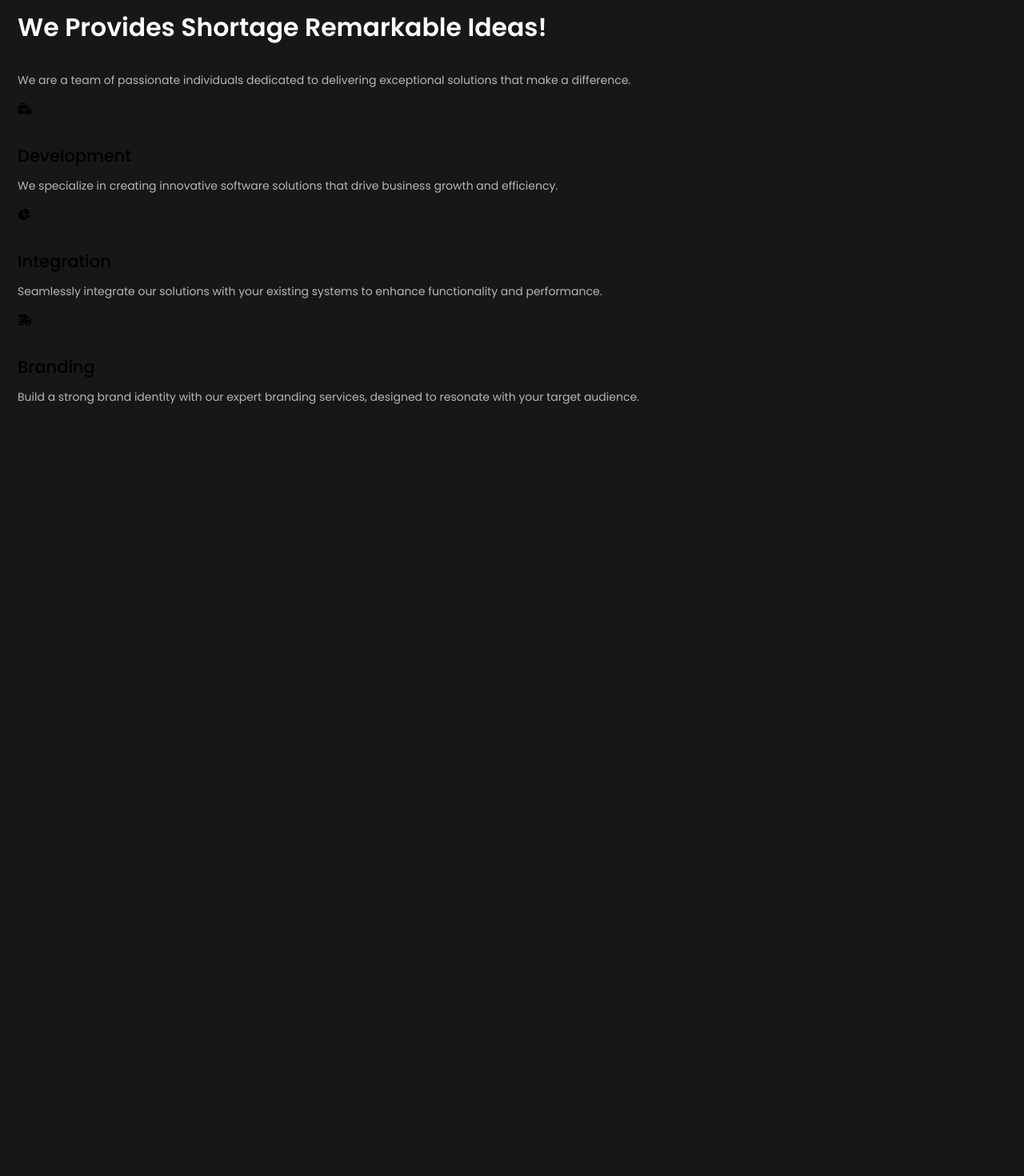
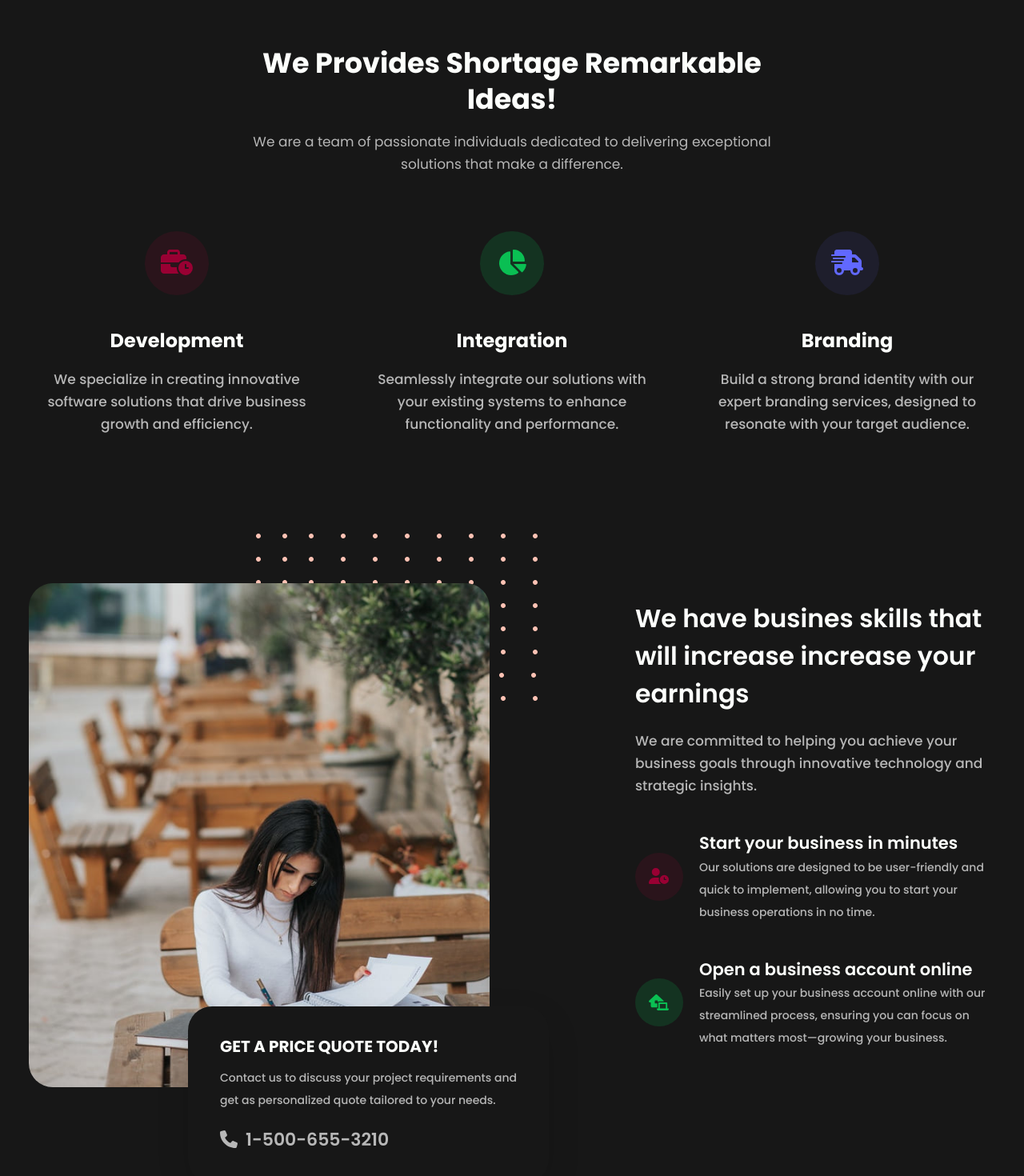
Before and after one commit to x-jirox/bussines-page, a React (Create React App) app: page / in a window 1280 px wide. Shown: the part 940-2410 px from the top of the page at 80% size. Before the commit the page ends 1462 px from the top, so only its background shows below. Built offline with nearby package versions, Linux system fonts and the light colour scheme.

Commit message:
component about: Update styles and content finished

```diff
--- a/src/components/About/About.css
+++ b/src/components/About/About.css
@@ -0,0 +1,253 @@
+#about {
+    padding: 3rem 0 6rem;
+    background: url('../../assets/about/layer.png') no-repeat center center;
+    background-size: cover;
+
+    @media (max-width:992px) {
+        padding: 3rem 0;
+    }
+
+
+    .title_headling {
+        text-align: center;
+        max-width: 50rem;
+        margin: auto;
+
+        & h3 {
+            font-size: 2.5rem;
+            line-height: 3.214rem;
+            font-weight: 700;
+            color: var(--white-color);
+            margin-bottom: 0;
+
+            @media (max-width:767px) {
+                font-size: 1.8rem;
+                line-height: 2.8rem;
+            }
+        }
+
+        & p {
+            font-size: 1.214rem;
+            line-height: 2rem;
+            color: var(--font-color);
+        }
+    }
+
+    .about_box_wrapper {
+        display: flex;
+        align-items: center;
+        justify-content: space-between;
+        margin-top: 4rem;
+        flex-wrap: wrap;
+
+        @media (max-width:992px) {
+            justify-content: center;
+        }
+
+        @media (max-width:767px) {
+            flex-direction: column;
+        }
+
+        .about_box {
+            width: calc(100% / 3 - 1rem);
+            padding: 1rem;
+            box-sizing: border-box;
+            text-align: center;
+
+            @media (max-width:992px) {
+                width: 50%;
+            }
+
+            @media (max-width:767px) {
+                width: 100%;
+            }
+
+            .about_icon {
+                font-size: 2.2857rem;
+                width: 5.7143rem;
+                height: 5.7143rem;
+                margin: auto;
+                line-height: 5.7143rem;
+                border-radius: 50%;
+                color: var(--primary-color);
+                background: var(--primary-bg);
+                text-align: center;
+
+                &.green_icon {
+                    color: var(--green-color);
+                    background: var(--green-color-bg);
+                }
+
+                &.blue_icon {
+                    color: var(--blue-color);
+                    background: var(--blue-color-bg);
+                }
+            }
+
+            & h5 {
+                font-weight: 700;
+                color: var(--white-color);
+                font-size: 1.7143rem;
+                line-height: 2.4286rem;
+            }
+
+            & p {
+                font-size: 1.2143rem;
+                line-height: 2rem;
+                color: var(--font-color);
+                font-weight: 500;
+            }
+        }
+    }
+
+    .about_box_details {
+        display: flex;
+        justify-content: space-between;
+        margin-top: 10rem;
+        flex-wrap: wrap;
+
+        @media (max-width:1024px) {
+            flex-direction: column;
+        }
+
+        .about_col {
+            width: calc(100% / 2 - 1rem);
+            padding: 1rem;
+            box-sizing: border-box;
+            position: relative;
+
+            @media (max-width:1024px) {
+                width: 100%;
+            }
+
+            &.more_space {
+                padding-left: 10rem;
+
+                @media (max-width:1024px) {
+                    padding-left: 1rem;
+                }
+            }
+
+            .about_image {
+                &:after {
+                    overflow: hidden;
+                    content: url('../../assets/about/layer_2.png');
+                    z-index: 1;
+                    position: absolute;
+                    top: -70px;
+                    right: -70px;
+                    max-width: 100%;
+                }
+
+                @media (max-width:1024px) {
+                    &:after {
+                        right: 0;
+                    }
+                }
+
+                & img {
+                    border-radius: 2.1429rem;
+                    position: relative;
+                    z-index: 2;
+                    width: 100%;
+                    max-width: 100%;
+                }
+            }
+
+            .img_info_box {
+                background-color: var(--bg-color);
+                color: var(--white-color);
+                position: absolute;
+                right: -60px;
+                bottom: -100px;
+                z-index: 3;
+                padding: 2.5rem 2.8571rem 2.7143rem;
+                box-shadow: var(--box-shadow);
+                border-radius: 2.1429rem;
+
+                @media (max-width:1024px) {
+                    position: static;
+                }
+
+                & h6 {
+                    font-size: 1.4286rem;
+                    line-height: 2.1429rem;
+                    font-weight: 700;
+                    margin-top: 0;
+                    margin-bottom: .7143rem;
+                }
+
+                & p {
+                    margin: 0;
+                    font-size: 1rem;
+                }
+
+                & a {
+                    font-size: 1.5714rem;
+                    font-weight: 600;
+                    line-height: 2.2857rem;
+                    margin-top: 1.4286rem;
+                    display: block;
+                    color: var(--font-color);
+
+                    & span {
+                        margin-left: .7143rem;
+                    }
+                }
+            }
+
+            & h3 {
+                margin: 1.5rem 0;
+            }
+
+            & p {
+                font-size: 1.2143rem;
+                line-height: 2rem;
+                color: var(--font-color);
+                font-weight: 500;
+                margin-bottom: 3rem;
+            }
+
+            .grid_info {
+                display: grid;
+                grid-auto-flow: column;
+                justify-content: flex-start;
+                grid-gap: 1.4286rem;
+                margin-bottom: 3rem;
+
+                .icon {
+                    font-size: 1.4286rem;
+                    width: 4.2857rem;
+                    height: 4.2857rem;
+                    margin: auto;
+                    line-height: 4.2857rem;
+                    border-radius: 50%;
+                    color: var(--primary-color);
+                    background: var(--primary-bg);
+                    text-align: center;
+
+                    &.green_icon {
+                        color: var(--green-color);
+                        background: var(--green-color-bg);
+                    }
+                }
+
+                .detail {
+                    & h4 {
+                        font-size: 1.5rem;
+                        line-height: 2.25rem;
+                        font-weight: 600;
+                        color: var(--white-color);
+                        margin: 0;
+                    }
+
+                    & p {
+                        margin: 0;
+                        font-size: 1rem;
+                    }
+                }
+            }
+
+        }
+    }
+}
--- a/src/components/About/About.jsx
+++ b/src/components/About/About.jsx
@@ -1,13 +1,14 @@
 import React from "react";
 import "./About.css";
 import { FontAwesomeIcon } from "@fortawesome/react-fontawesome";
+import AboutImage from "../../assets/about/about_img.jpg";
 import {
   faBusinessTime,
   faChartPie,
   faTruckFast,
   faUserClock,
   faHouseLaptop,
-  faPhone
+  faPhone,
 } from "@fortawesome/free-solid-svg-icons";
 
 function About() {
@@ -62,6 +63,55 @@ function About() {
               </div>
             </div>
           </div>
+          <div className="about_box_details">
+            <div className="about_col">
+              <div className="about_image">
+                <img src={AboutImage} alt="about" className="about_main" />
+              </div>
+              <div className="img_info_box">
+                <h6 className="img_info_title">GET A PRICE QUOTE TODAY!</h6>
+                <p>
+                  Contact us to discuss your project requirements and <br /> get
+                  as personalized quote tailored to your needs.
+                </p>
+                <a href="/">
+                  {faPhoneIcon}
+                  <span>1-500-655-3210</span>
+                </a>
+              </div>
+            </div>
+            <div className="about_col more_space">
+              <h3>
+                We have busines skills that will increase increase your earnings
+              </h3>
+              <p>
+                We are committed to helping you achieve your business goals
+                through innovative technology and strategic insights.
+              </p>
+              <div className="grid_info">
+                <div className="icon">{faUserClockIcon}</div>
+                <div className="detail">
+                  <h4>Start your business in minutes</h4>
+                  <p>
+                    Our solutions are designed to be user-friendly and quick to
+                    implement, allowing you to start your business operations in
+                    no time.
+                  </p>
+                </div>
+              </div>
+              <div className="grid_info">
+                <div className="icon green_icon">{faHouseLaptopIcon}</div>
+                <div className="detail">
+                  <h4>Open a business account online</h4>
+                  <p>
+                    Easily set up your business account online with our
+                    streamlined process, ensuring you can focus on what matters
+                    most—growing your business.
+                  </p>
+                </div>
+              </div>
+            </div>
+          </div>
         </div>
       </section>
     </>
```
